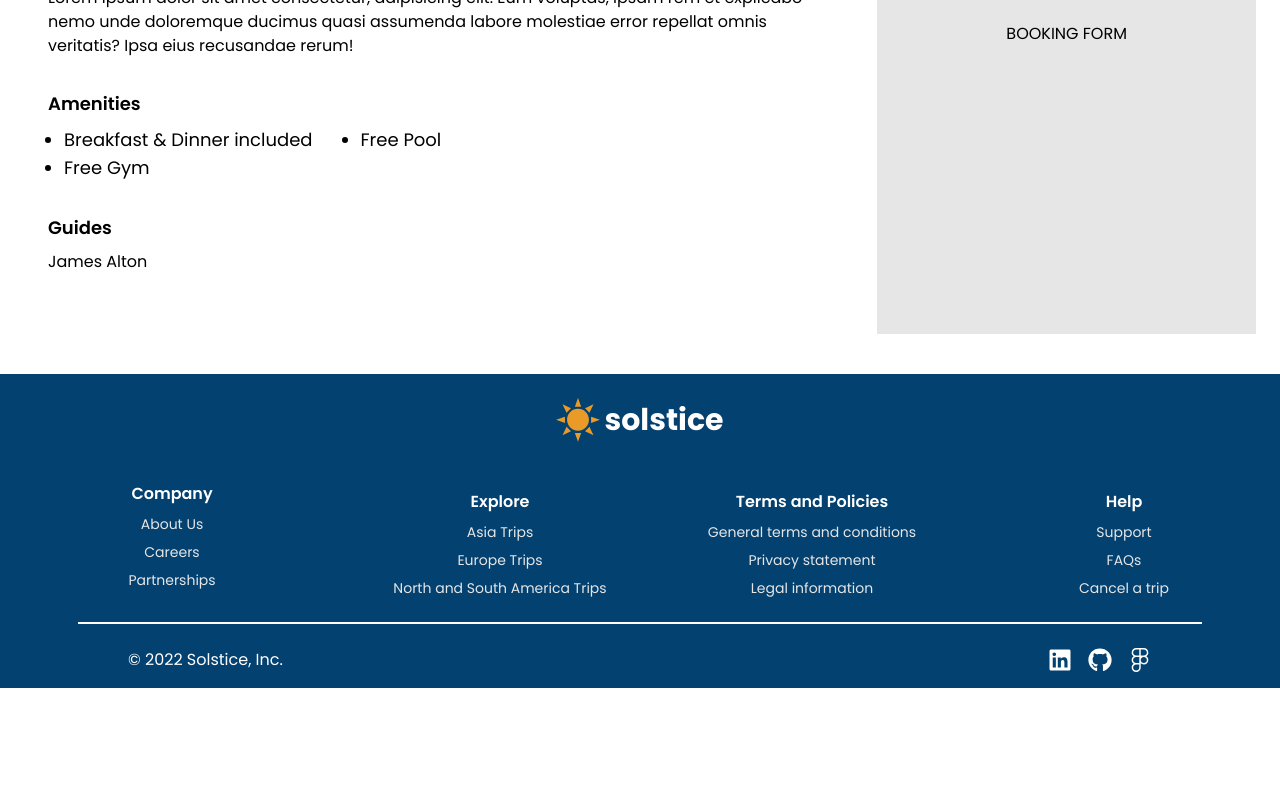
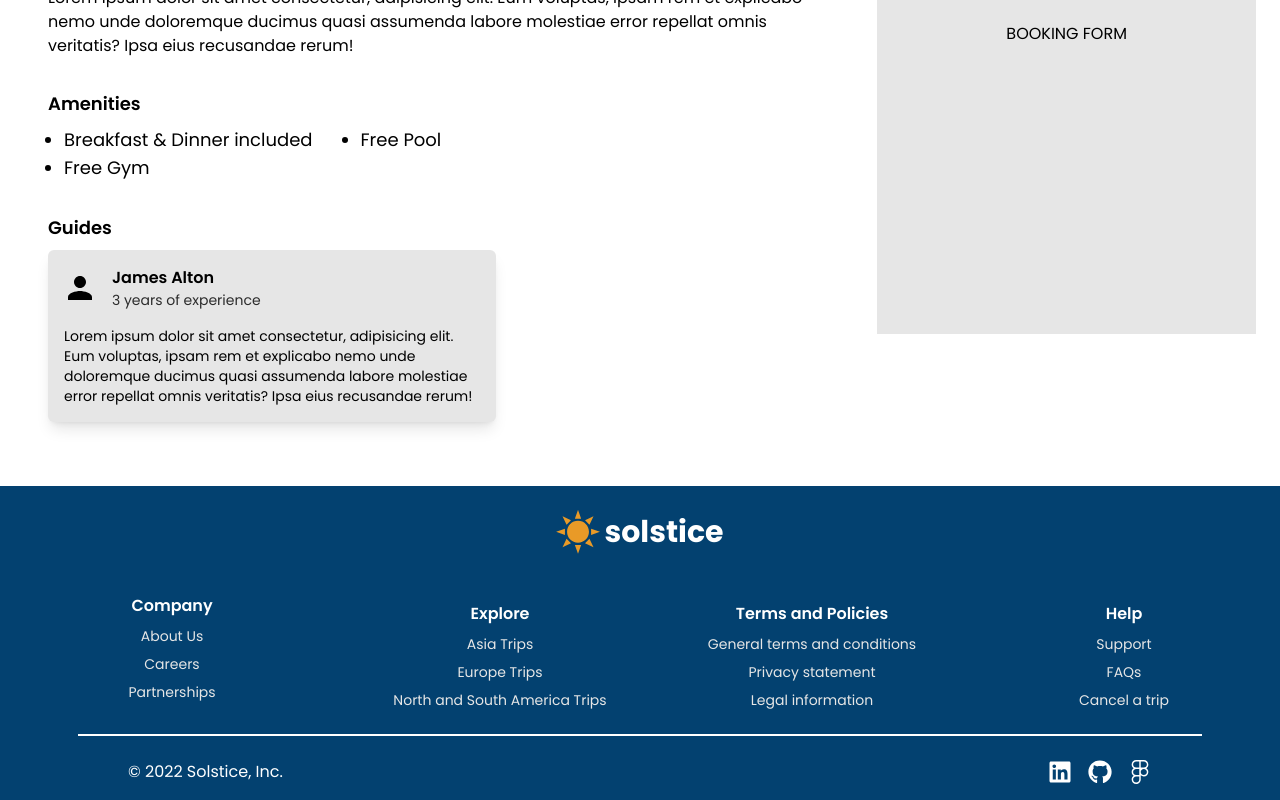
Before and after one commit to kristian4res/ucwd-solstice, a React (Create React App) app: page /trips/1 in a window 1280 px wide. Shown: the part 843-1643 px from the top of the page. Before the commit the page ends 1531 px from the top, so only its background shows below. Built offline with nearby package versions, Linux system fonts and the light colour scheme; no server answers.

Commit message:
cf: imp profile cards; working on trip page

```diff
--- /dev/null
+++ b/src/components/card-mini-profile.jsx
@@ -0,0 +1,25 @@
+import React from 'react';
+
+const CardMiniProfile = ({cardIcon, cardTitle, cardSubtitle, cardContent}) => {
+    return (
+        <div className="flex flex-col items-start
+        bg-custom-gray shadow-lg rounded-md
+        max-w-md max-h-full gap-2 p-4
+        ">
+            <div className='flex gap-x-4 items-center'>
+                {cardIcon}
+                <h1 className='flex flex-col text-base font-semibold'>
+                    {cardTitle}
+                    <span className='text-sm text-custom-dark font-light'>
+                    {cardSubtitle}
+                    </span>
+                </h1>
+            </div>
+            <p className='mt-2 text-left text-sm whitespace-pre-wrap'>
+                {cardContent}
+            </p>
+        </div>
+    )
+};
+
+export default CardMiniProfile;
--- a/src/components/card-trip.jsx
+++ b/src/components/card-trip.jsx
@@ -55,7 +55,7 @@ const CardTrip = ({ imgUrl, cardId, cardTitle, cardSubTitle, cardText, cardDetai
                     xl:text-base`}>
                         {cardText[0] ? cardText[0] : ''}
                     </p>
-                    <div className='flex flex-col w-full border-t-2 border-custom-gray rounded-t-md py-2'>
+                    <div className='flex flex-col w-full border-t-[1px] border-custom-gray py-2'>
                         <h1 className='text-[.9rem] font-semibold capitalize
                             md:text-base
                         '>
--- a/src/components/trip-page.jsx
+++ b/src/components/trip-page.jsx
@@ -4,8 +4,10 @@ import { useParams } from 'react-router-dom';
 import AppContext from '../contexts/app-context';
 
 import PageContainer from './page-container';
+import CardMiniProfile from './card-mini-profile';
 
 import { FaStar } from 'react-icons/fa';
+import { IoMdPerson } from 'react-icons/io';
 
 
 const TripPage = () => {
@@ -125,7 +127,24 @@ const TripPage = () => {
               '>
                   Guides
               </h1>
-              {trips[tripIndex].tripGuides[0].guideName}
+              <ul className='flex flex-col gap-8 w-full
+                md:flex-row
+              '>
+                  {
+                    trips[tripIndex].tripGuides?.map((val, key) => {
+                      return (
+                        <CardMiniProfile
+                          key={key}
+                          cardIcon={<IoMdPerson className='h-8 w-8' />}
+                          cardTitle={val.guideName}
+                          cardSubtitle={val.guideYearsOfExperience + ' years of experience'}
+                          cardContent={val.guideDescription}
+                        />
+                      )
+                    })
+                  }
+              </ul>
+
             </div>
           </div>
           <div className="flex flex-col justify-center items-center w-full h-[600px]
--- a/src/dev-data/trips.json
+++ b/src/dev-data/trips.json
@@ -28,7 +28,9 @@
         "tripGuides": [
             {
                 "guideId": "g4",
-                "guideName": "James Alton"
+                "guideName": "James Alton",
+                "guideYearsOfExperience": 3,
+                "guideDescription": "Lorem ipsum dolor sit amet consectetur, adipisicing elit. Eum voluptas, ipsam rem et explicabo nemo unde doloremque ducimus quasi assumenda labore molestiae error repellat omnis veritatis? Ipsa eius recusandae rerum!"
             }
         ],
         "tripDescription": "Lorem ipsum dolor sit amet consectetur, adipisicing elit. Eum voluptas, ipsam rem et explicabo nemo unde doloremque ducimus quasi assumenda labore molestiae error repellat omnis veritatis? Ipsa eius recusandae rerum!",
@@ -65,7 +67,9 @@
         "tripGuides": [
             {
                 "guideId": "g5",
-                "guideName": "Shosei Yamamura"
+                "guideName": "Shosei Yamamura",
+                "guideYearsOfExperience": 8,
+                "guideDescription": "Lorem ipsum dolor sit amet consectetur, adipisicing elit. Eum voluptas, ipsam rem et explicabo nemo unde doloremque ducimus quasi assumenda labore molestiae error repellat omnis veritatis? Ipsa eius recusandae rerum!"
             }
         ],
         "tripDescription": "Lorem ipsum dolor sit amet consectetur, adipisicing elit. Eum voluptas, ipsam rem et explicabo nemo unde doloremque ducimus quasi assumenda labore molestiae error repellat omnis veritatis? Ipsa eius recusandae rerum!",
@@ -102,11 +106,15 @@
         "tripGuides": [
             {
                 "guideId": "g1",
-                "guideName": "Jose Gonzales"
+                "guideName": "Jose Gonzales",
+                "guideYearsOfExperience": 8,
+                "guideDescription": "Lorem ipsum dolor sit amet consectetur, adipisicing elit. Eum voluptas, ipsam rem et explicabo nemo unde doloremque ducimus quasi assumenda labore molestiae error repellat omnis veritatis? Ipsa eius recusandae rerum!"
             },
             {
                 "guideId": "g2",
-                "guideName": "Andrea de la Torre"
+                "guideName": "Andrea de la Torre",
+                "guideYearsOfExperience": 5,
+                "guideDescription": "Lorem ipsum dolor sit amet consectetur, adipisicing elit. Eum voluptas, ipsam rem et explicabo nemo unde doloremque ducimus quasi assumenda labore molestiae error repellat omnis veritatis? Ipsa eius recusandae rerum!"
             }
         ],
         "tripDescription": "Lorem ipsum dolor sit amet consectetur, adipisicing elit. Eum voluptas, ipsam rem et explicabo nemo unde doloremque ducimus quasi assumenda labore molestiae error repellat omnis veritatis? Ipsa eius recusandae rerum!",
@@ -143,7 +151,9 @@
         "tripGuides": [
             {
                 "guideId": "g3",
-                "guideName": "Raj <Surname>"
+                "guideName": "Raj <Surname>",
+                "guideYearsOfExperience": 4,
+                "guideDescription": "Lorem ipsum dolor sit amet consectetur, adipisicing elit. Eum voluptas, ipsam rem et explicabo nemo unde doloremque ducimus quasi assumenda labore molestiae error repellat omnis veritatis? Ipsa eius recusandae rerum!"
             }
         ],
         "tripDescription": "Lorem ipsum dolor sit amet consectetur, adipisicing elit. Eum voluptas, ipsam rem et explicabo nemo unde doloremque ducimus quasi assumenda labore molestiae error repellat omnis veritatis? Ipsa eius recusandae rerum!",
```
